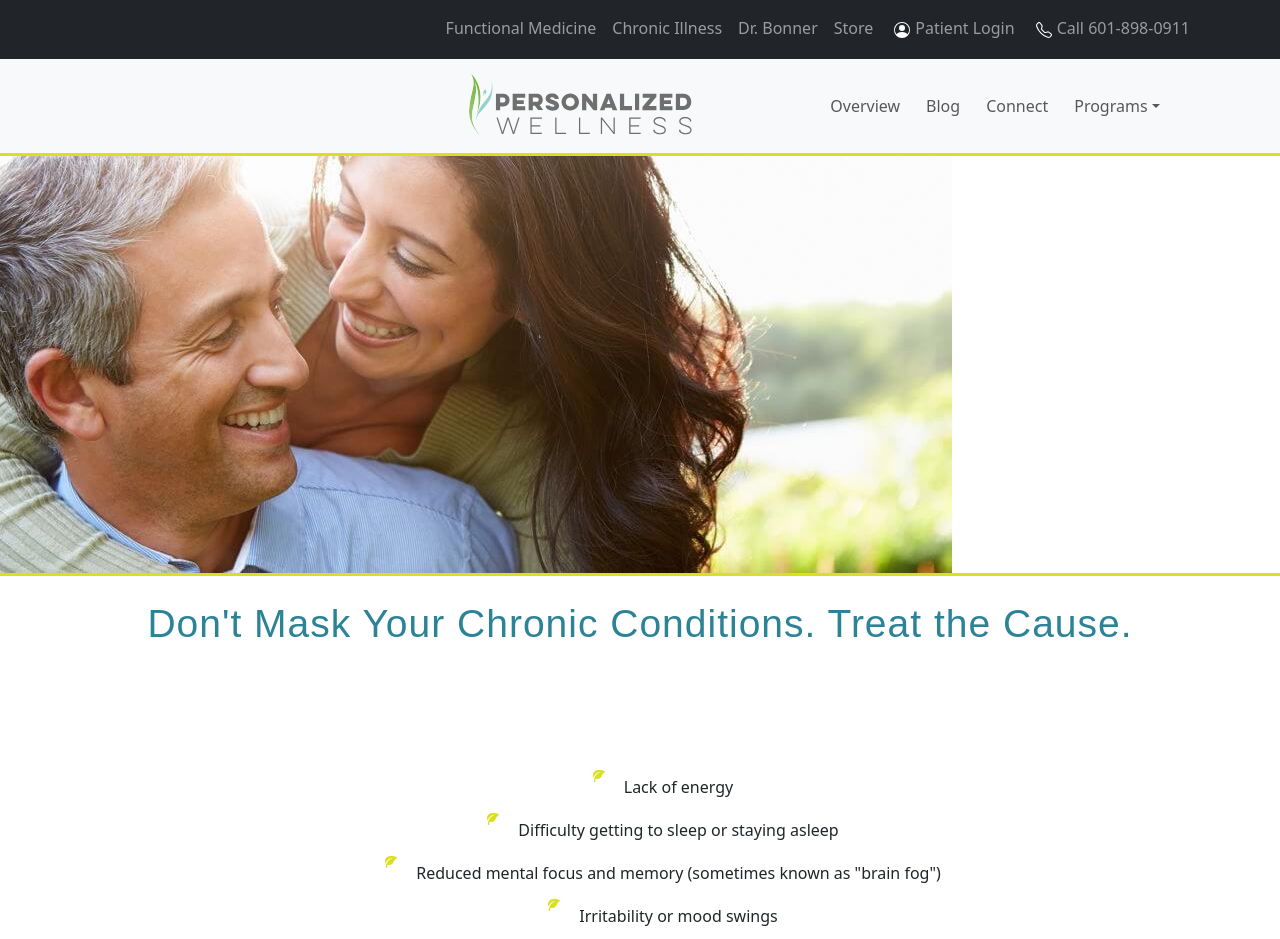
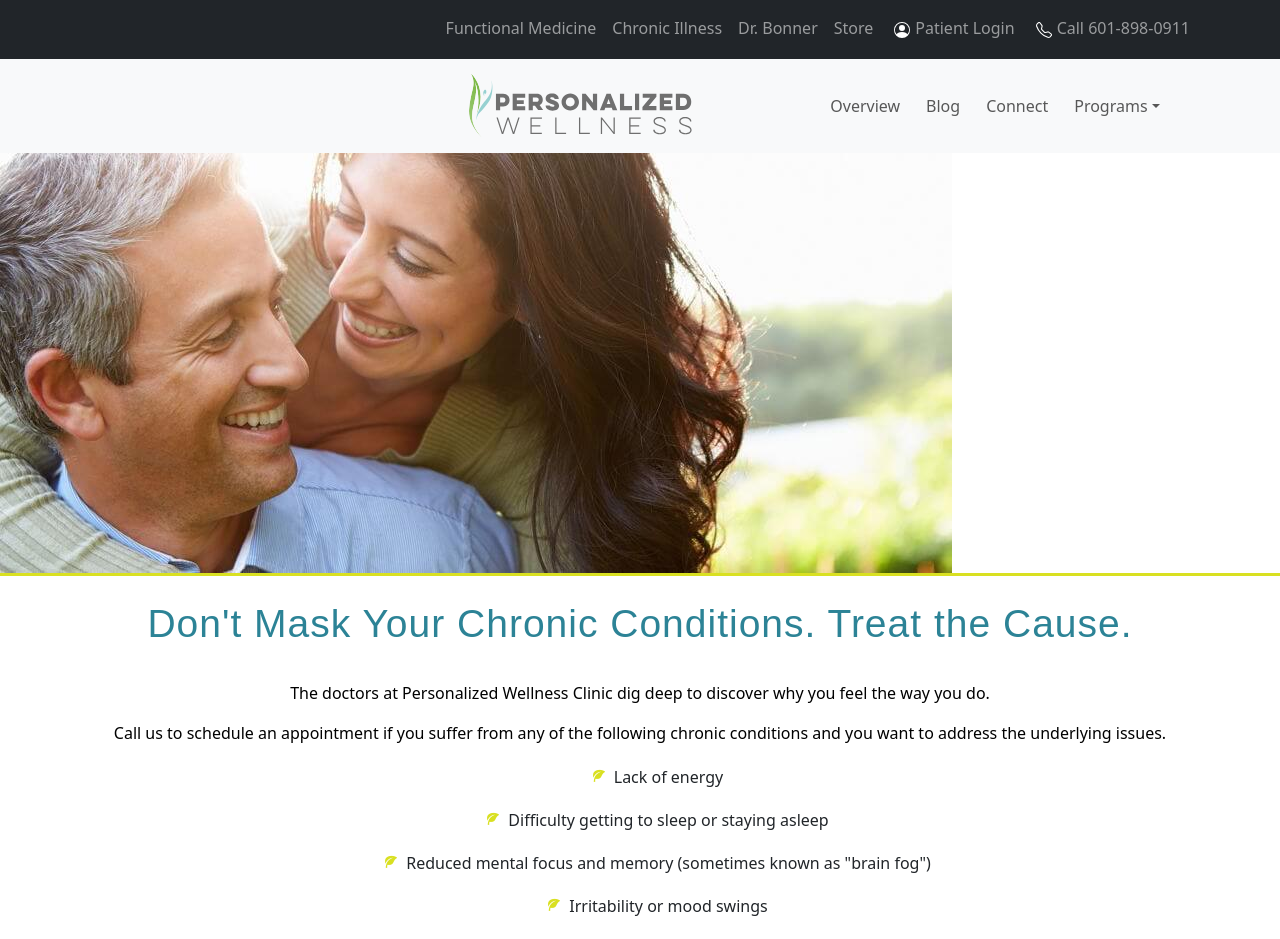
Before and after one commit to lucasbonner/welldoc, a React app: page / in a window 1280 px wide. Shown: the top 939 px of the page. Built offline with nearby package versions, Linux system fonts and the light colour scheme; the HTML template or start-up script is replaced by a standard one.

Commit message:
Stylistic changes

```diff
--- a/src/App.scss
+++ b/src/App.scss
@@ -47,8 +47,4 @@
     position: fixed;
     width: 100%;
     z-index: 100;
-    border: #D9E021;
-    border-style: solid;
-    border-width: 0px;
-    border-bottom-width: 3px;
 }
--- a/src/Main/Main.jsx
+++ b/src/Main/Main.jsx
@@ -16,25 +16,39 @@ export default function Main() {
             <div className="list-holder">
                 <ul>
                     <li className="list-item">
+                        <span className="listSpan">
                             Lack of energy
+                        </span>
                     </li>
                     <li className="list-item">
+                        <span className="listSpan">
                             Difficulty getting to sleep or staying asleep
+                        </ span>
                     </li>
                     <li className="list-item">
+                        <span className="listSpan">
                             Reduced mental focus and memory (sometimes known as "brain fog")
+                        </span>
                     </li>
                     <li className="list-item">
+                        <span className="listSpan">
                             Irritability or mood swings
+                        </span>
                     </li>
                     <li className="list-item">
+                        <span className="listSpan">
                             Hot flashes or night sweats
+                        </span>
                     </li>
                     <li className="list-item">
+                        <span className="listSpan">
                             Inability to lose weight even though you have a healthy diet and exercising
+                        </span>
                     </li>
                     <li className="list-item">
+                        <span className="listSpan">
                             Decreased sexual desire and performance
+                        </span>
                     </li>
                 </ul>
             </div>
--- a/src/Main/Main.scss
+++ b/src/Main/Main.scss
@@ -1,5 +1,6 @@
 .chronic-paragraph {
     text-align: center;
+    color: black;
 }
 
 .text-tag {
@@ -22,7 +23,13 @@ ul {
 }
 
 .list-item {
-    list-style-image:url("/public/icons/list.png")
+    list-style-image:url("/public/icons/list.png");
+}
+
+.listSpan {
+    top: -10px;
+    left: -10px;
+    position: relative;
 }
 
 .healthHolder {
--- a/src/Splash/Splash.jsx
+++ b/src/Splash/Splash.jsx
@@ -3,7 +3,7 @@ import './Splash.scss'
 
 export default function Splash() {
     return (
-        <div className="parent">
+        <div className="splashParent">
             <div className="text-holder">
                 <h1>Age Healthier. Live Happier</h1>
                 <button type="button" className="btn btn-success">Schedule your consultation</button>
--- a/src/Splash/Splash.scss
+++ b/src/Splash/Splash.scss
@@ -13,7 +13,7 @@
     object-fit: cover;
 }
 
-.parent {
+.splashParent {
     border: #D9E021;
     border-style: solid;
     border-left-width: 0px;
```
Lines whose indentation alone changed are shown as unchanged.
